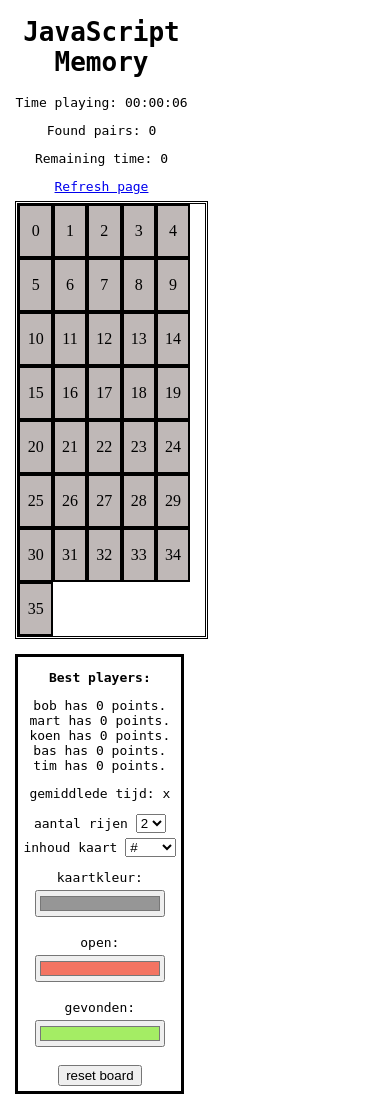
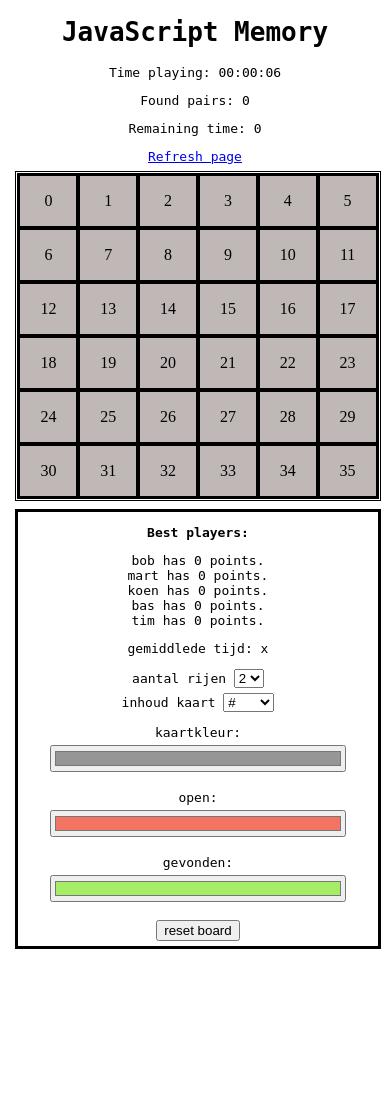
Before and after one commit to AaldertKroes/Webtech3, a PHP site: page /html/index.html in a window 390 px wide. After the commit the page ends 949 px from the top, so only its background shows below. Run offline with PHP 8.4, Linux system fonts and the light colour scheme.

Commit message:
Begin mobile-first design
@media tag toegevoegd in index.css dat ervoor zorgt dat desktop een andere view krijgt. De vakjes op het bord doen het nu goed maar er kan redundant code zijn.

```diff
--- a/src/css/index.css
+++ b/src/css/index.css
@@ -1,7 +1,8 @@
 .top_text {
     text-align: center;
-    width: 50%;
+    width: 96%;
     font-family: monospace;
+    margin: 2%;
 }
 
 .leaderboard {
@@ -11,22 +12,49 @@
 }
 
 .board {
-    float: left;
     border: 3px;
     border-style: double;
     border-color: black;
     height: 80%;
-    width: 50%;
+    width: 96%;
     margin: 2%;
 }
 
 .leaderboard {
-    float: left;
+    width: 96%;
     border: 3px;
     border-color: black;
     border-style: solid;
     text-align: center;
     margin: 2%;
+}
+
+@media only screen and (min-width: 700px) {
+    .top_text {
+        width: 50%;
+        margin: 0%;
+    }
+
+    .board {
+        float: left;
+        width: 50%;
+    }
+
+    .leaderboard {
+        float: left;
+        width: 20%;
+    }
+}
+
+[class*="row"] {
+    display: flex;
+    align-items: stretch;
+    text-align: center;
+}
+
+[id*="item"] {
+    text-align: center;
+    flex-basis: auto;
 }
 
 .center {
--- a/src/html/index.html
+++ b/src/html/index.html
@@ -1,6 +1,8 @@
 <!DOCTYPE html>
 <html lang="en">
     <head>
+        <meta charset="UTF-8">
+        <meta name="viewport" content="width=device-width, initial-scale=1.0">
         <link rel="stylesheet" href="../css/index.css">
         <script type="text/javascript" src="../js/Leaderboard.js"></script>
         <script type="text/javascript" src="../js/Board.js"></script>
--- a/src/js/Board.js
+++ b/src/js/Board.js
@@ -75,7 +75,7 @@ class Board {
             }
         }
 
-        // Shuffle the pairs and give them a position
+        // Shuffle the pairs and give them a position | Comment for easier testing
         this.shuffle(pairs);
         this.#distributed_pairs = pairs;
     }
@@ -119,10 +119,10 @@ class Board {
         this.generatePairs();
 
         for (let i = 0; i < this.#size; i++){
-            document.write("<div class='row"+i+"'>");
+            document.write(`<div class='row${i}'>`);
             for (let j = 0; j < this.#size; j++){
-                document.write("<style>#item"+z+"{background-color: #BFB8B7; border: 2px; border-color: black; border-style: solid; width: "+margin+"%; height: "+margin+"%; text-align: center; float: left;}</style>");
-                document.write("<div id='item"+z+"' onclick='board.flip("+z+")'><p id='"+z+"content'>"+z+"</p></div>");
+                document.write(`<style>#item${z}{background-color: #BFB8B7; border: 2px; border-color: black; border-style: solid; width: ${margin}%; height: "+margin+"%; text-align: center; float: left;}</style>`);
+                document.write(`<div id='item${z}' onclick='board.flip(${z})'><p id='${z}content'>${z}</p></div>`);
                 z += 1;
             }
             document.write("</div>")
```
